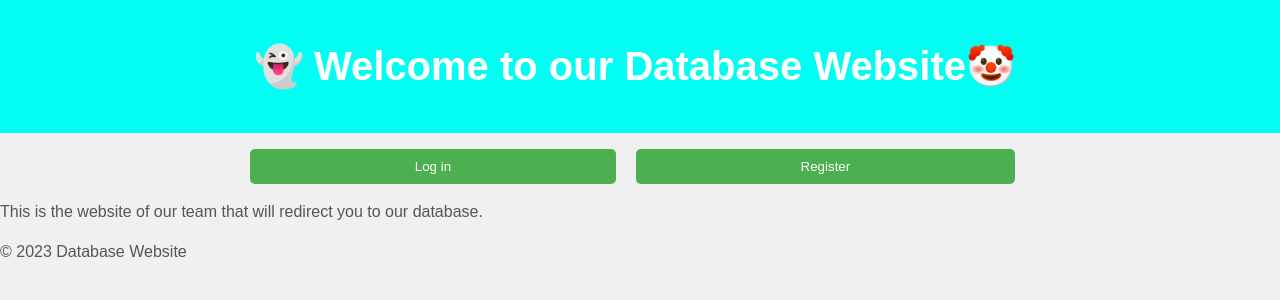
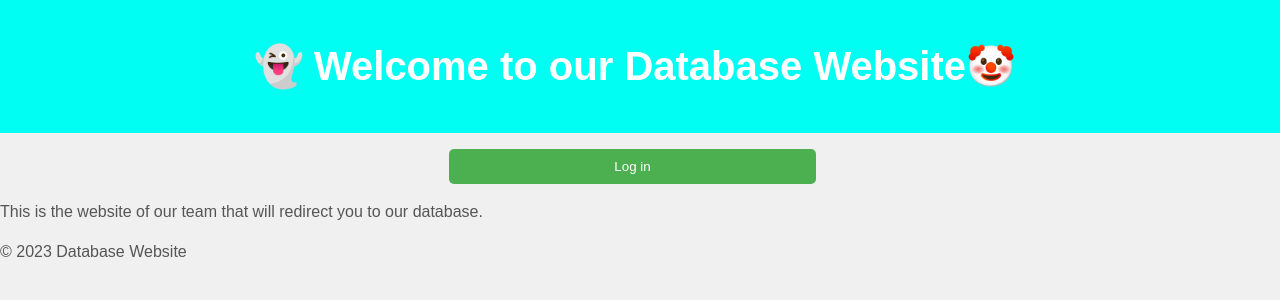
Before and after one commit to binhow612/database_website, a Flask app: template website/templates/index.html in a window 1280 px wide. Shown: the top 300 px of the page. Run offline with Flask 3, Linux system fonts and the light colour scheme; the template is opened without the code that fills it, so the values that code supplies are empty.

Commit message:
Update index.html

```diff
--- a/website/templates/index.html
+++ b/website/templates/index.html
@@ -14,7 +14,6 @@
     <nav>
         <ul>
             <li><button type="button" onclick="redirectToLogin()">Log in</button></li>
-            <li><button type="button" onclick="redirectToRegister()">Register</button></li>
         </ul>
     </nav>
     <main>
@@ -25,10 +24,6 @@
     </footer>
 
     <script>
-        function redirectToRegister() {
-            window.location.href = 'register';
-        }
-
         function redirectToLogin() {
             window.location.href = 'login';
         }
```
